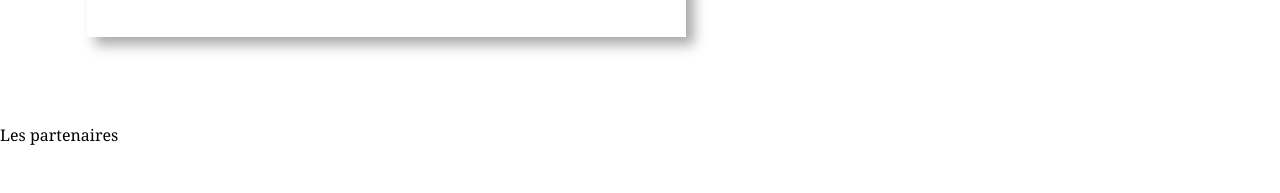
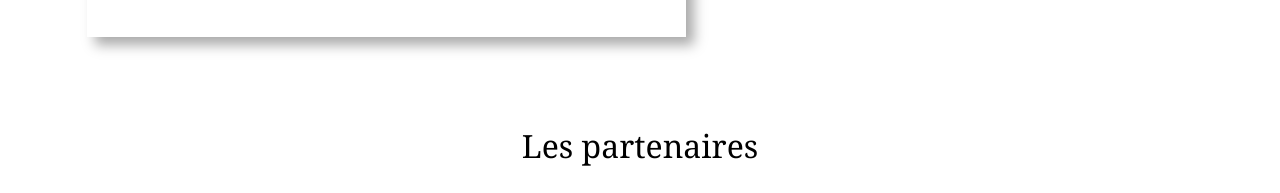
Before and after one commit to LoNav/test, a plain HTML site: page index.html in a window 1280 px wide. Shown: the part 576-769 px from the top of the page. Drawn offline with Linux system fonts and the light colour scheme.

Commit message:
Update index.css

```diff
--- a/index.css
+++ b/index.css
@@ -83,6 +83,11 @@ li{
     .contenupartenaire{
         font-size: 55%;
     }
+}
+
+.lespartenairestitre{
+    font-size: 200%;
+    text-align: center;
 }
 
 .partenaires{
```
